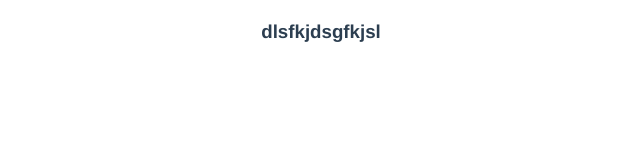
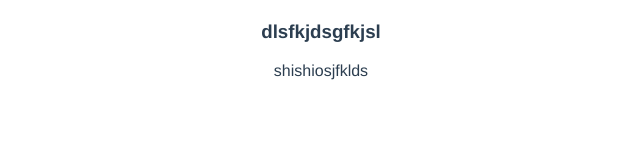
Before and after one commit to hlt1997/cbboys, a Vue app: page /#/about in a window 1280 px wide. Shown: the part 145-297 px from the top of the page, without its empty margins (319-959 px from the left). Built offline with nearby package versions, Linux system fonts and the light colour scheme.

Commit message:
第二次修改了About[C

```diff
--- a/src/views/About.vue
+++ b/src/views/About.vue
@@ -2,5 +2,6 @@
   <div class="about">
     <h1>This is an about page</h1>
     <h3>dlsfkjdsgfkjsl</h3>
+    <div>shishiosjfklds</div>
   </div>
 </template>
```
